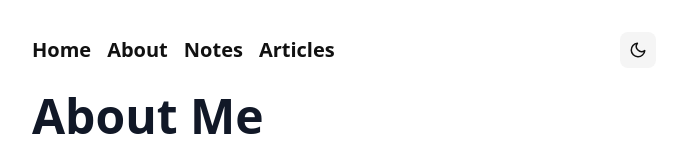
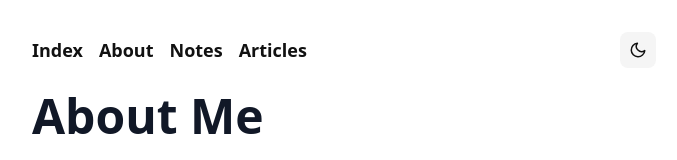
Before and after one commit to pzrsa/parsam.io, a Next.js app: page /about in a window 1280 px wide. Shown: the top 160 px of the page, without its empty margins (296-973 px from the left). Built offline with nearby package versions, Linux system fonts and the light colour scheme.

Commit message:
update naming for home in nav

```diff
--- a/components/Navbar.tsx
+++ b/components/Navbar.tsx
@@ -8,7 +8,7 @@ interface NavbarProps {
 const NavLink: React.FC<NavbarProps> = ({ href, text }) => {
   return (
     <Link href={href}>
-      <a className="font-bold hover:text-neutral-500 dark:hover:text-neutral-400 transition-all text-lg sm:text-xl fold:text-base items-center justify-center flex">
+      <a className="font-bold hover:text-neutral-500 dark:hover:text-neutral-400 transition-all text-md sm:text-lg fold:text-base items-center justify-center flex">
         {text}
       </a>
     </Link>
@@ -18,7 +18,7 @@ const NavLink: React.FC<NavbarProps> = ({ href, text }) => {
 const Navbar = () => {
   return (
     <nav className="flex flex-wrap gap-2 sm:gap-3 md:gap-4 fold:gap-2 mb-6">
-      <NavLink href="/" text="Home" />
+      <NavLink href="/" text="Index" />
       <NavLink href="/about" text="About" />
       <NavLink href="/notes" text="Notes" />
       <NavLink href="/articles" text="Articles" />
```
